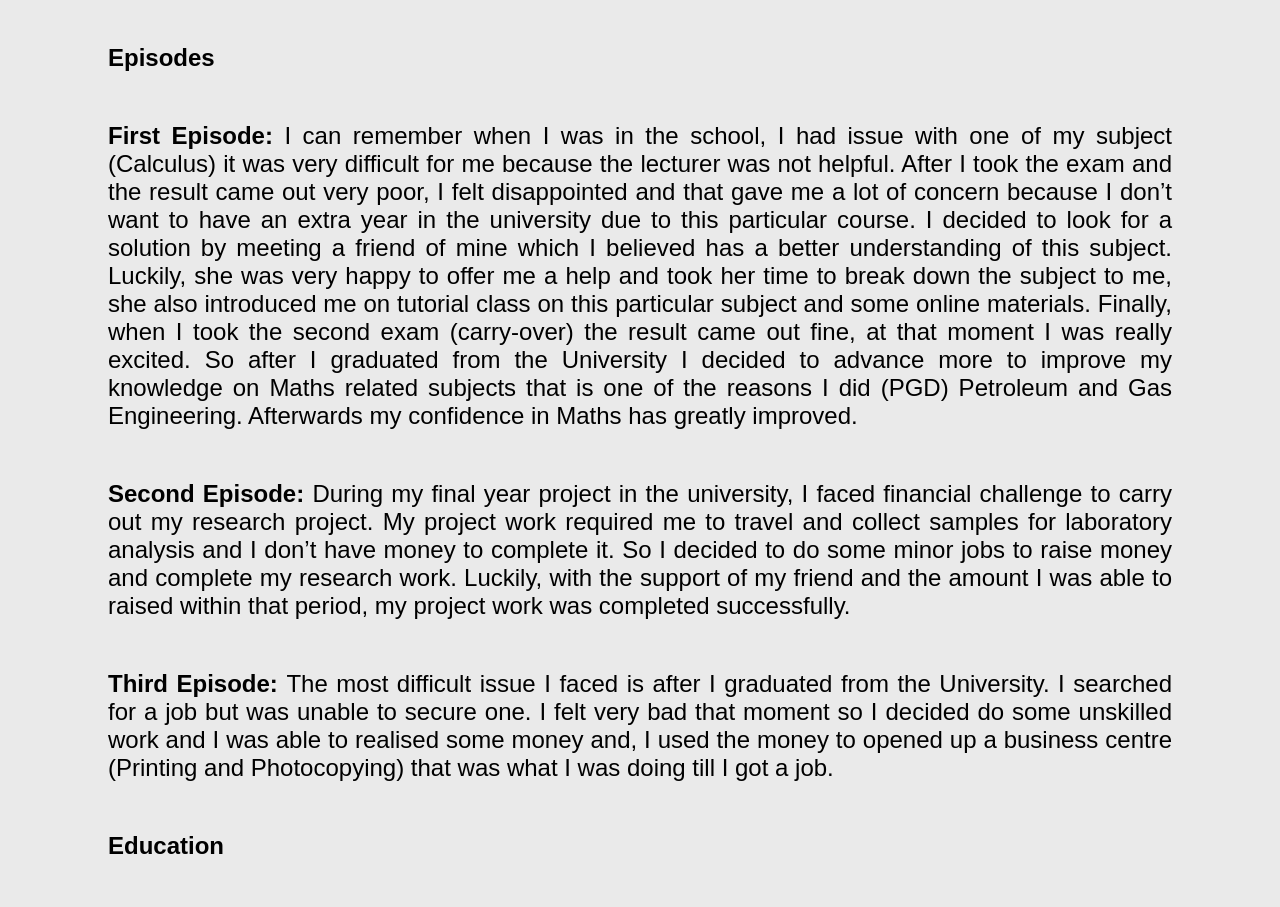
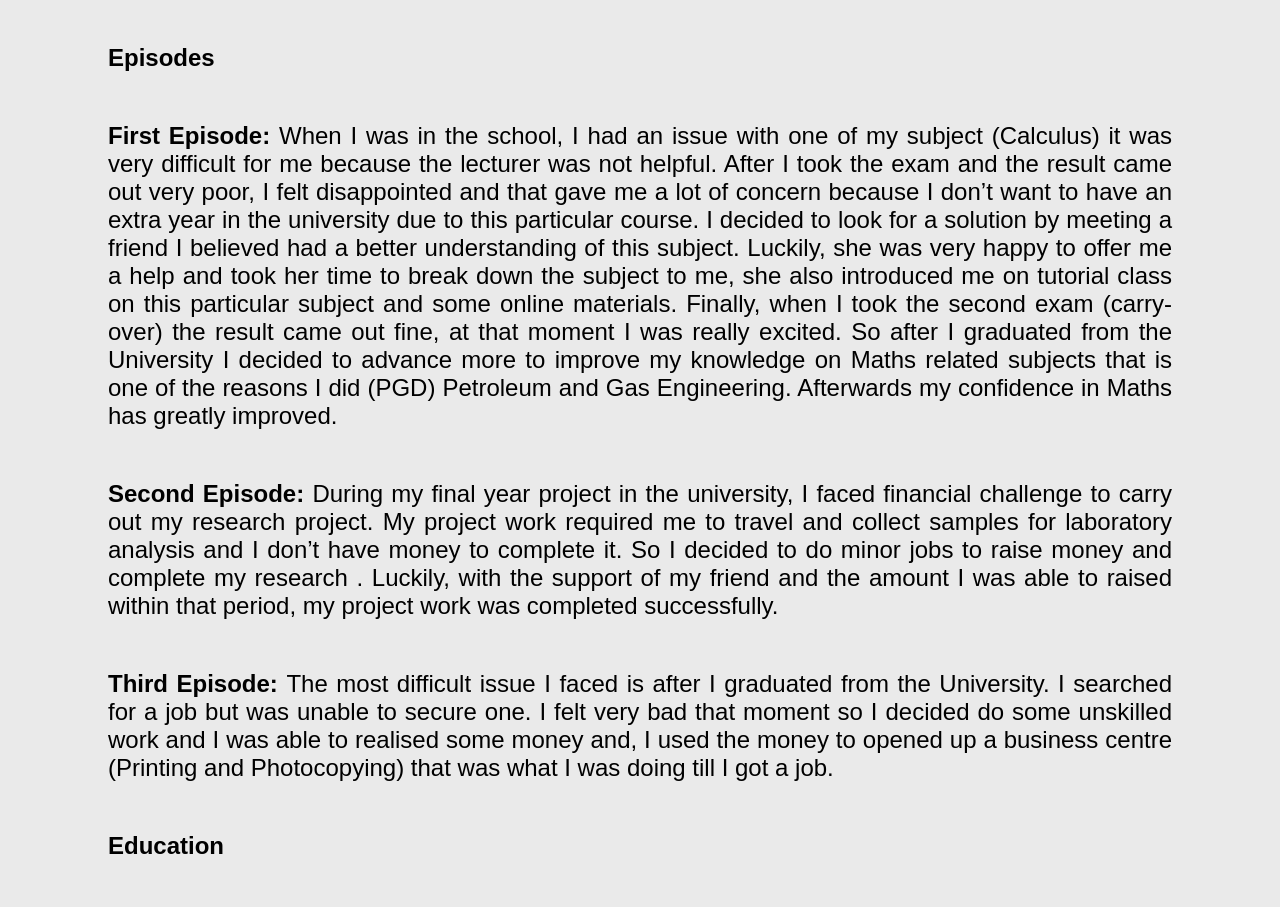
Before and after one commit to Emmyboss5665252/myBio, a plain HTML site: page index.html in a window 1280 px wide. Shown: the part 900-1807 px from the top of the page. Drawn offline with Linux system fonts and the light colour scheme; a web font is replaced by a local one.

Commit message:
word changed

```diff
--- a/index.html
+++ b/index.html
@@ -59,11 +59,11 @@
         <article>
             <section>
                 <p class="p2">
-                    <strong>First Episode: </strong>I can remember when I was in the school, I had issue with one of my
+                    <strong>First Episode: </strong> When I was in the school, I had an issue with one of my
                     subject (Calculus) it was very difficult for me because the lecturer was not helpful. After I took
                     the exam and the result came out very poor, I felt disappointed and that gave me a lot of concern
                     because I don’t want to have an extra year in the university due to this particular course. I
-                    decided to look for a solution by meeting a friend of mine which I believed has a better understanding
+                    decided to look for a solution by meeting a friend I believed had a better understanding
                     of this subject. Luckily, she was very happy to offer me a help and took her time to break down the
                     subject to me, she also introduced me on tutorial class on this particular subject and some online
                     materials. Finally, when I took the second exam (carry-over) the result came out fine, at that
@@ -78,8 +78,8 @@
                 <p class="p3">
                     <strong>Second Episode: </strong>During my final year project in the university, I faced financial
                     challenge to carry out my research project. My project work required me to travel and collect
-                    samples for laboratory analysis and I don’t have money to complete it. So I decided to do some minor
-                    jobs to raise money and complete my research work. Luckily, with the support of my friend and the
+                    samples for laboratory analysis and I don’t have money to complete it. So I decided to do  minor
+                    jobs to raise money and complete my research . Luckily, with the support of my friend and the
                     amount I was able to raised within that period, my project work was completed successfully.
                 </p>
             </section>
```
